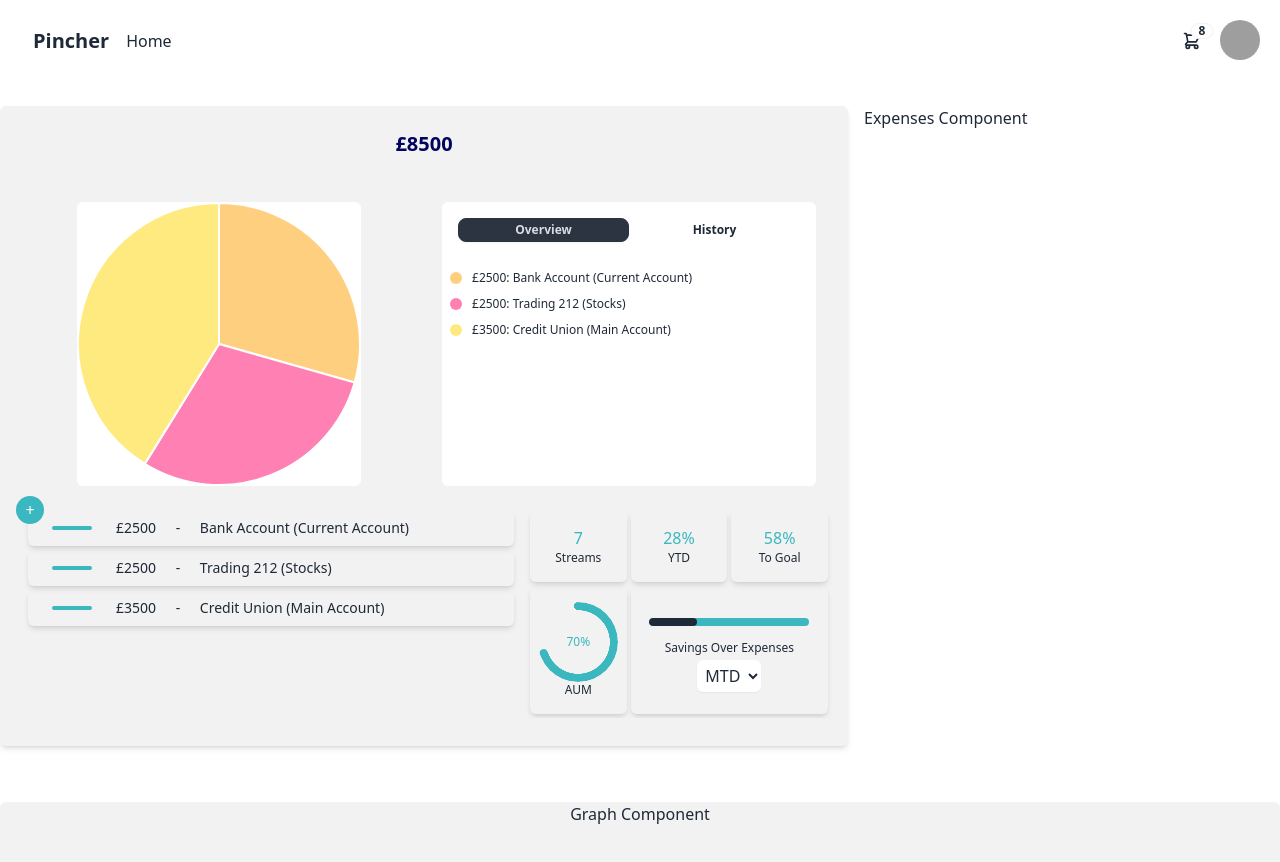
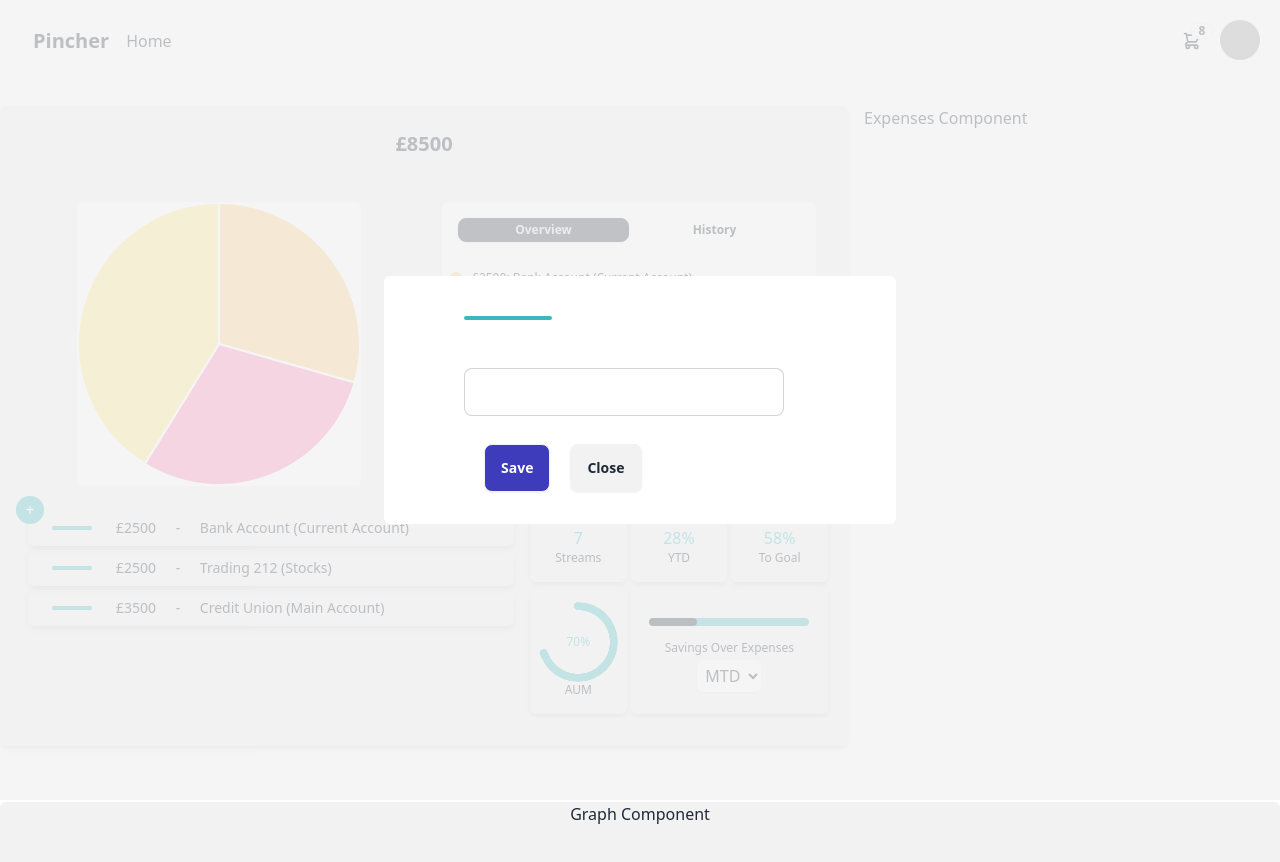
Before and after one commit to JamesBellew/pincher, a React (Vite) app: page / in a window 1280 px wide. Shown: the top 862 px of the page. Built offline with nearby package versions, Linux system fonts and the light colour scheme; grey boxes are pictures that could not be loaded.

Commit message:
added feature to edit current income streams

```diff
--- a/src/components/Income.comp.jsx
+++ b/src/components/Income.comp.jsx
@@ -18,10 +18,30 @@ function Income({ incomeArray, onAddIncome }) {
 const [newIncomeName,setNewIncomeName]=useState('test')
 const [newIncomeAmount,setNewIncomeAmount]=useState(0)
 const [isFormValid, setIsFormValid] = useState(false);
+const [isEditIncomeModalActive,setIsEditIncomeModalActive] = useState(true)
+const [incomeSelectedForEdit,setIncomeSelectedForEdit] = useState(incomeArray[0])
+ // Toggle modal visibility
+ const toggleModal = () => setIsEditIncomeModalActive(!isEditIncomeModalActive);
+
+ const [IncomeEditValue, setIncomeSelectedEditValue] = useState(12500); // Set the initial value
+
+ const handleChange = (e) => {
+  setIncomeSelectedEditValue(e.target.value); // Update state with new value
+ };
   // Validation check function
   const validateForm = () => {
     return newIncomeName.trim() !== '' && parseFloat(newIncomeAmount) > 0;
   };
+
+const incomeClickHandler=(income)=>{
+  setIncomeSelectedForEdit(income)
+  setIncomeSelectedEditValue(income.amount)
+  console.log('====================================');
+  console.log('you just clciked on this income boiii');
+  console.log('====================================');
+  setIsEditIncomeModalActive(!isEditIncomeModalActive)
+}
+
   // Handler for input changes
   const handleInputChange = (e) => {
     const { name, value } = e.target;
@@ -151,7 +171,7 @@ setIncomeSectionNav(section)
   {/* <span className='absolute text-xl font-bold mt-2 text-navy-dark-1'>Income</span> */}
   <div className='mx-auto text-center '>
     <br></br>
-<span className='text-center text-xl font-bold mt-5 text-navy-dark-1 relative '>£{totalIncomeFigure}</span>
+<span className='text-center text-xl font-bold mt-5    light:text-navy-dark-1 relative '>£{totalIncomeFigure}</span>
 </div>
 
 </div>
@@ -187,6 +207,34 @@ incomeSectionNav === 'overview'?(
 
 
 </div>
+
+{isEditIncomeModalActive && (
+  <>
+    <div onClick={incomeClickHandler} className='fixed inset-0 w-full h-full bg-base-200/75 flex items-center justify-center z-50'>
+      {/* Stop propagation onClick inside the modal content to prevent the backdrop handler from firing */}
+      <div className='bg-base-100 px-20 p-8 m-4 rounded-md text-white max-w-lg mx-auto ' onClick={(e) => e.stopPropagation()}>
+
+      <div className="mt-2 w-[25%] mb-4 h-1 rounded-md bg-tahiti"></div>
+        <p>{incomeSelectedForEdit.name}</p>
+
+        <input
+      type="number"
+      value={IncomeEditValue} // Bind state to input
+      onChange={handleChange} // Handle changes
+      className="input input-bordered w-full max-w-xs my-2"
+      min={0} // Minimum value
+      step={100} // Step value
+    />
+
+        <button className='btn btn-purple bg-purple text-white mt-5 mx-5' onClick={incomeClickHandler}>Save</button>
+        <button className='btn btn-base-200 mt-5' onClick={incomeClickHandler}>Close</button>
+        {/* Add more content or buttons here */}
+      </div>
+    </div>
+  </>
+)}
+
+
 
 <dialog id="my_modal_1" className="modal">
   <div className="modal-box">
@@ -248,10 +296,14 @@ incomeSectionNav === 'overview'?(
 <div className='col-span-2 grid grid-cols-8 row-span-4 overflow-auto mb-7'>
 
 <button onClick={()=>document.getElementById('my_modal_1').showModal()} className='absolute w-7 h-7 translate-y-[-10px] rounded-full bg-tahiti text-center text-white'>+</button>
-<ul className='px-2 overflow-y-scroll col-span-5  always-show-scrollbar text-left'>
+<ul
+
+className='px-2 overflow-y-scroll col-span-5  always-show-scrollbar text-left'>
 
   {incomeArray.map((income) => (
-    <li key={income.id} className='flex items-center bg-slate-100 shadow-md text-sm px-6 py-2 rounded-md cursor-pointer m-1'>
+    <li
+    onClick={()=>{incomeClickHandler(income)}}
+    key={income.id} className='flex items-center bg-slate-100 shadow-md text-sm px-6 py-2 rounded-md cursor-pointer m-1'>
       <div className='income-color-bar bg-tahiti rounded-lg w-10 h-1 mr-2'></div>
       <span> <span className='mx-4'>£{income.amount} </span> <span className='pr-4'>-</span>  {income.name}</span>
     </li>
```
